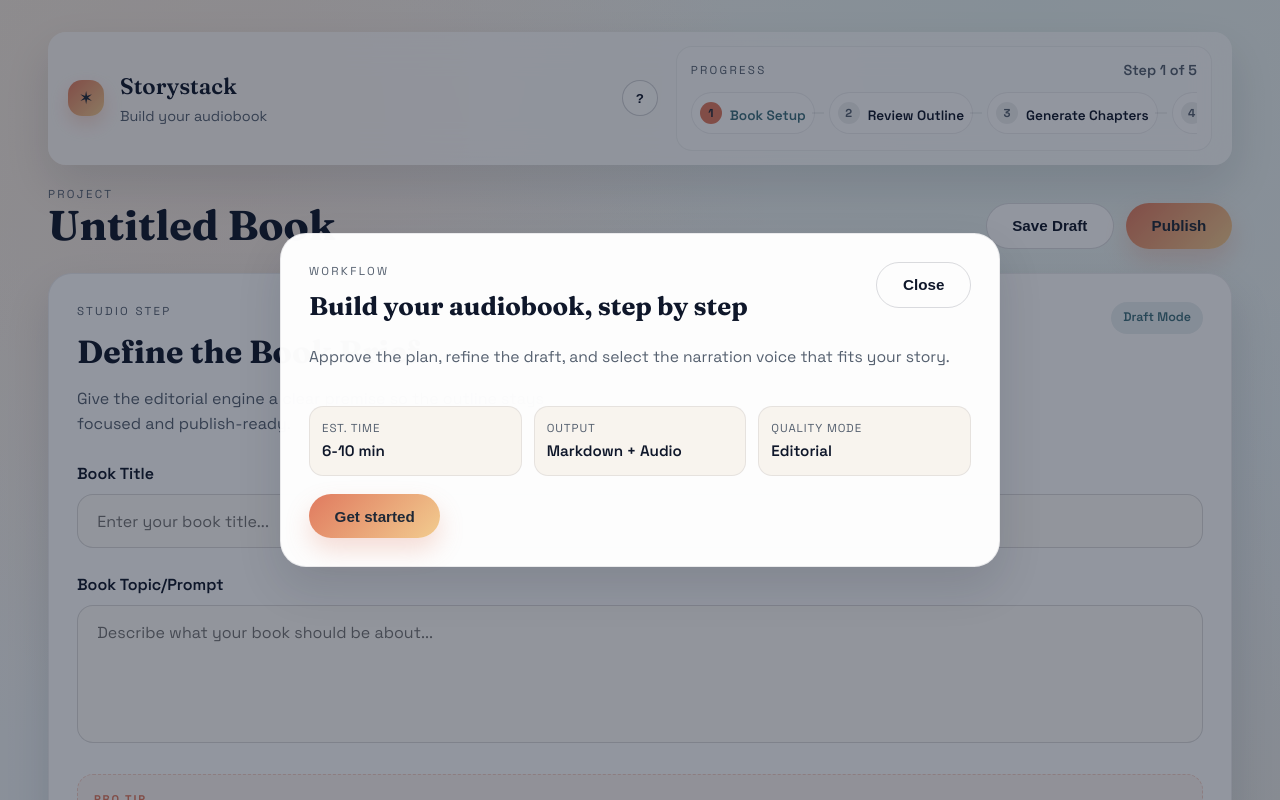
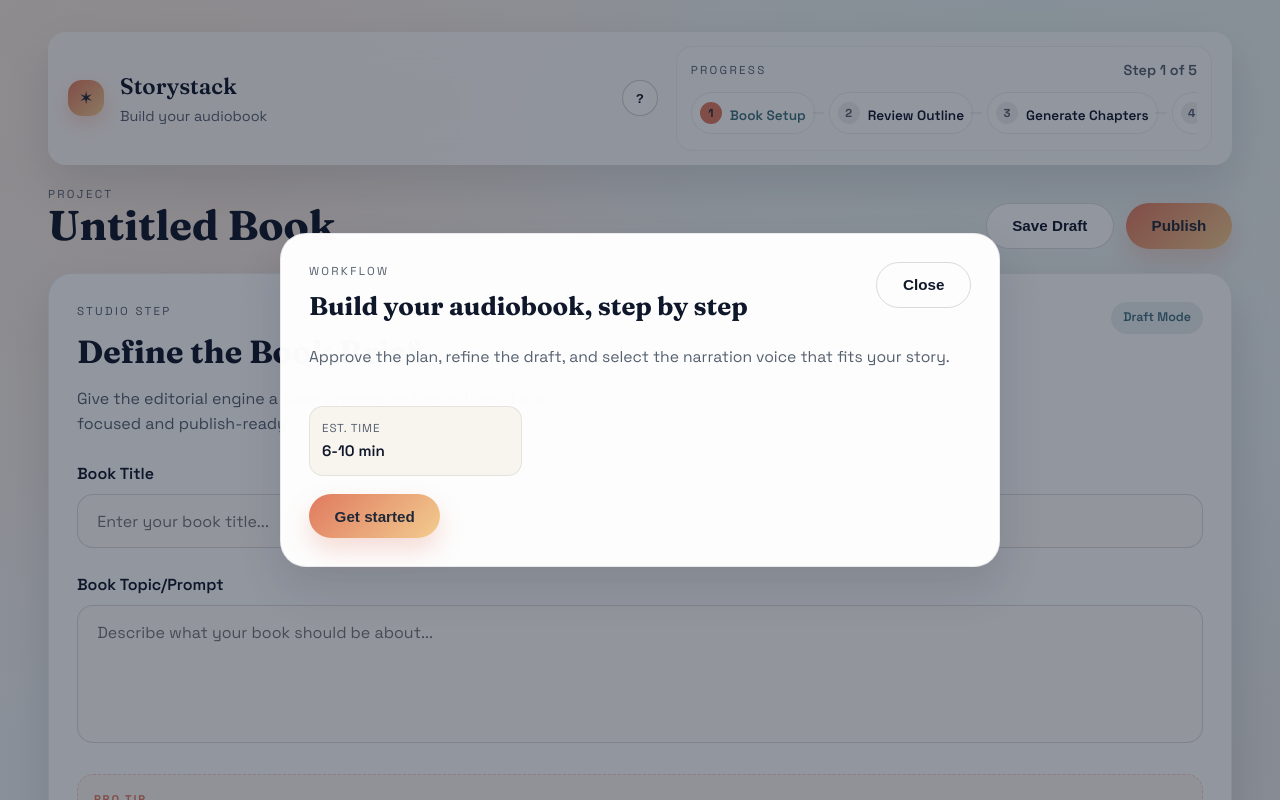
Before and after one commit to burkett88/make-a-book, a React app in the folder frontend/: page / in a window 1280 px wide. Shown: the top 800 px of the page. Built offline with nearby package versions, Linux system fonts and the light colour scheme; no server answers; the HTML template or start-up script is replaced by a standard one.

Commit message:
Simplify workflow modal metrics

```diff
--- a/frontend/src/App.tsx
+++ b/frontend/src/App.tsx
@@ -122,14 +122,6 @@ function App() {
                 <span className="metric-label">Est. Time</span>
                 <span className="metric-value">6-10 min</span>
               </div>
-              <div className="metric">
-                <span className="metric-label">Output</span>
-                <span className="metric-value">Markdown + Audio</span>
-              </div>
-              <div className="metric">
-                <span className="metric-label">Quality Mode</span>
-                <span className="metric-value">Editorial</span>
-              </div>
             </div>
             <div className="modal-actions">
               <button
```
